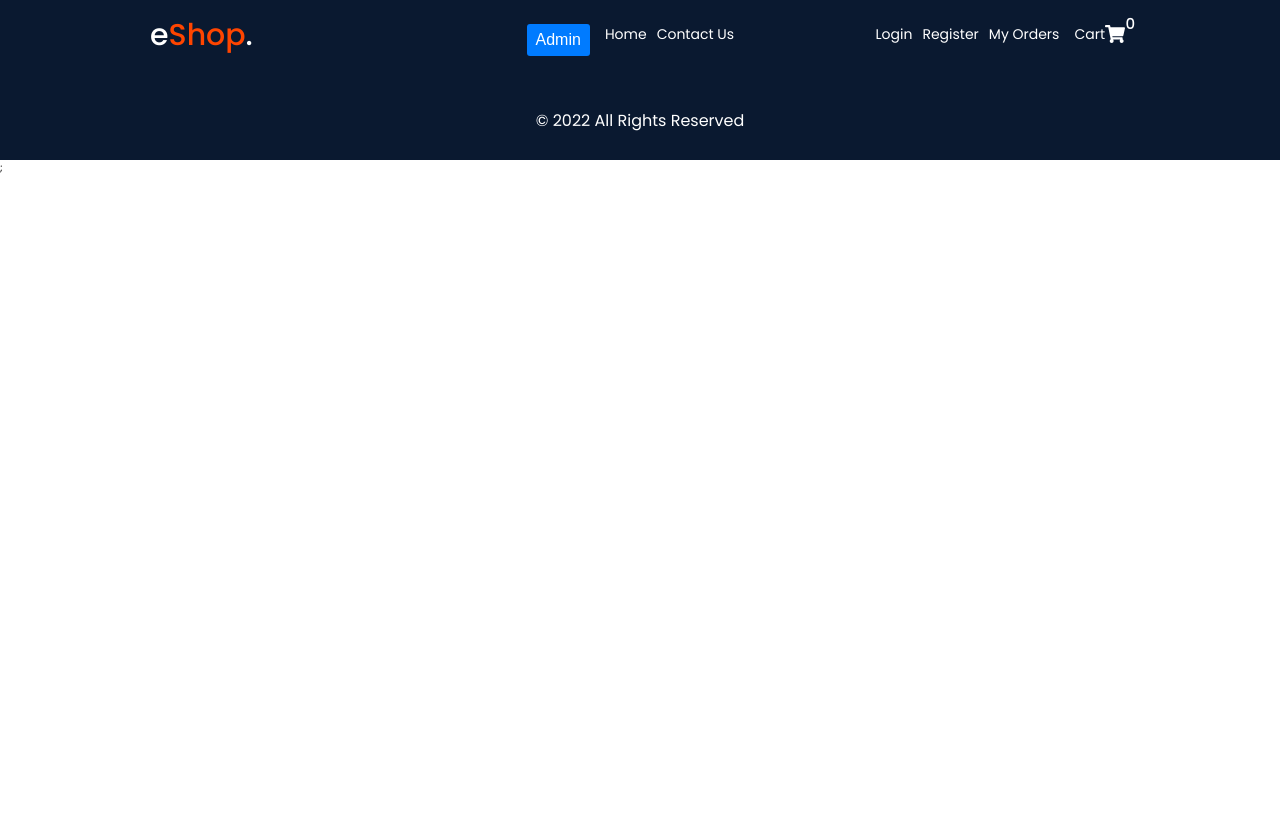
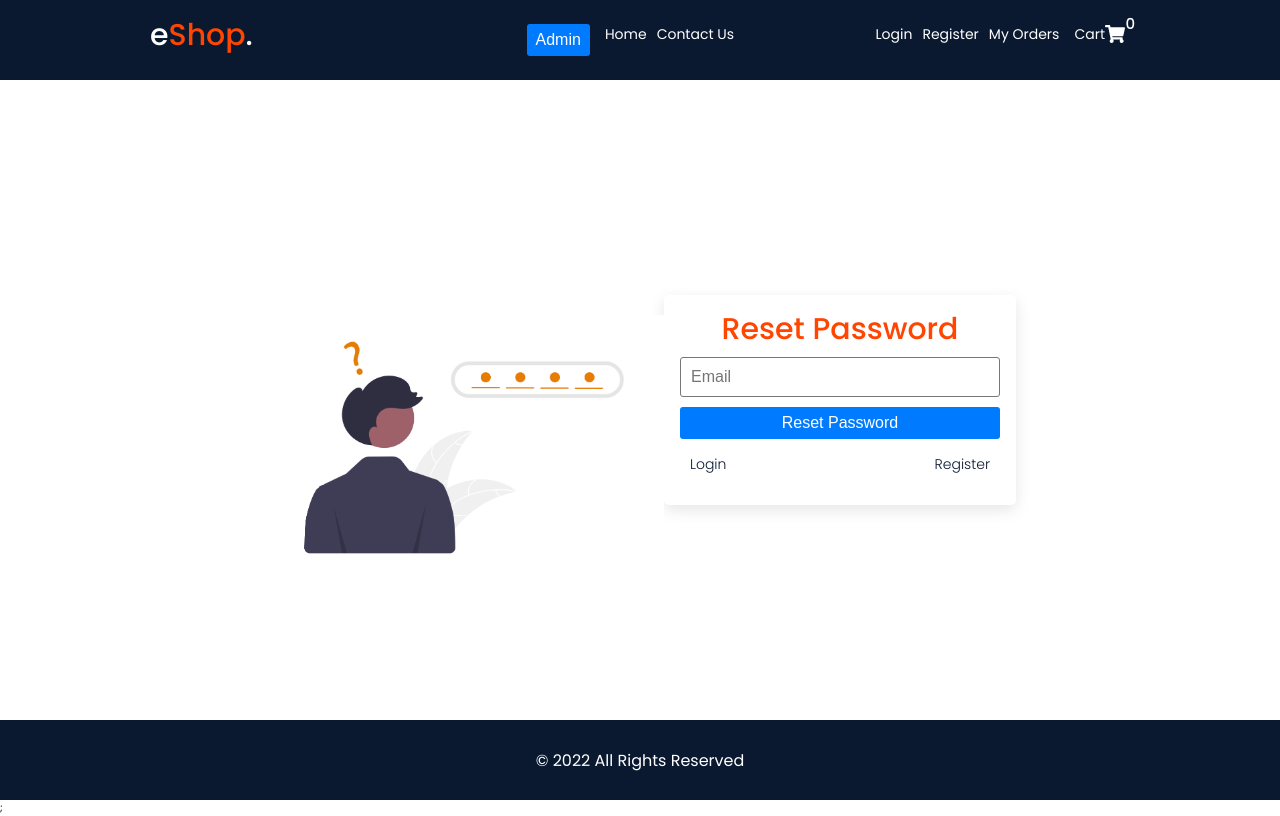
Before and after one commit to Roctim17/Online-Shop, a React (Create React App) app: page /reset in a window 1280 px wide. Built offline with nearby package versions, Linux system fonts and the light colour scheme.

Commit message:
done reset password

```diff
--- a/src/pages/Register.js
+++ b/src/pages/Register.js
@@ -7,21 +7,15 @@ import { Link } from 'react-router-dom';
 const Register = () => {
     return (
         <section className={`container ${styles.auth}`}>
-
-
             <Card>
                 <div className={styles.form}>
                     <h2>Register</h2>
-
                     <form >
                         <input type="text" placeholder='Email' required />
                         <input type="password" placeholder='Password' required />
                         <input type="password" placeholder='Confirm Password' required />
                         <button className='--btn --btn-primary --btn-block'>Register</button>
-
                     </form>
-
-
                     <span className={styles.register}>
                         <p>Already have an account?</p>
                         <Link to='/login'>Login</Link>
--- a/src/pages/Reset.js
+++ b/src/pages/Reset.js
@@ -1,10 +1,39 @@
 import React from 'react';
+import { Link } from 'react-router-dom';
+import resetImg from "../assets/forgot.png";
+import Card from '../components/Card';
+import styles from "../Style/auth.module.scss";
 
 const Reset = () => {
     return (
-        <div>
+        <section className={`container ${styles.auth}`}>
+
+        <div className={styles.img}>
+            <img src={resetImg} alt="Login" width="400" />
+        </div>
+        <Card>
+        <div className={styles.form}>
+            <h2>Reset Password</h2>
+
+            <form >
+                <input type="text" placeholder='Email' required />
+
+                <button className='--btn --btn-primary --btn-block'>Reset Password</button>
+                <div className={styles.links}>
+                    <p>
+                        <Link to='/login'>Login</Link>
+                    </p>
+                    <p>
+                        <Link to='/register'>Register</Link>
+                    </p>
+                    </div>
+            </form>
+
+
 
         </div>
+        </Card>
+    </section>
     );
 };
 
```
Lines whose indentation alone changed are shown as unchanged.
